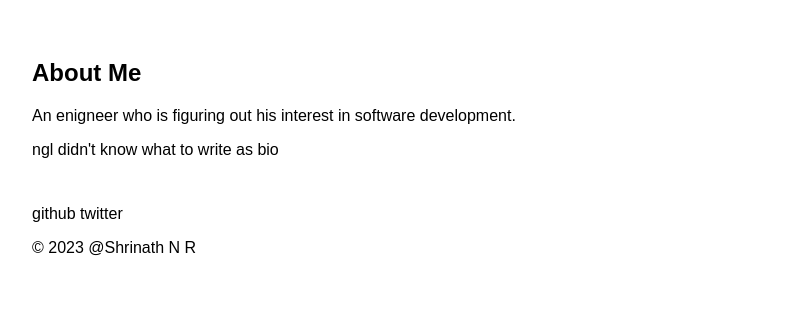
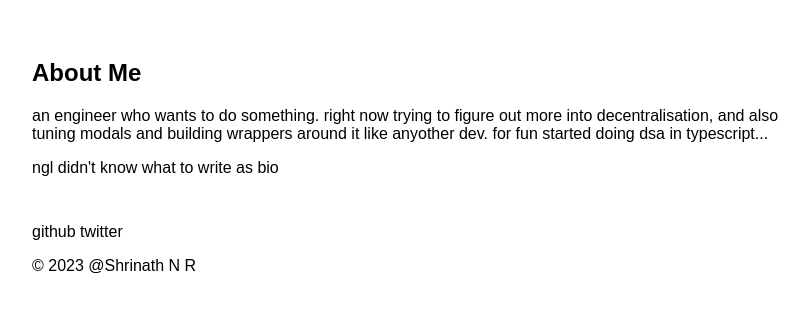
Before and after one commit to ShrinathNR/ShrinathNR.github.io, a plain HTML site: page index.html in a window 1280 px wide. Shown: the part 71-382 px from the top of the page, without its empty margins (218-1027 px from the left). Drawn offline with Linux system fonts and the light colour scheme.

Commit message:
Update bio

```diff
--- a/index.html
+++ b/index.html
@@ -12,7 +12,8 @@
   <section id="about">
     <h2>About Me</h2>
     <p>
-      An enigneer who is figuring out his interest in software development.
+      an engineer who wants to do something. right now trying to figure out more into decentralisation, and also tuning modals and building wrappers around it like anyother dev.
+      for fun started doing dsa in typescript...
     </p>
 
     <p>ngl didn't know what to write as bio</p>
```
